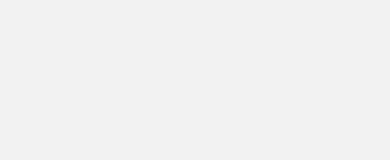
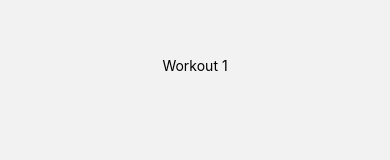
Before and after one commit to carsonkrueger/My-Projects, a React Native app in the folder GymTracker/: screen /HomeScreen in a window 390 px wide. Shown: the part 251-411 px from the top of the page. Built offline with nearby package versions, Linux system fonts and the light colour scheme.

Commit message:
working on homescreen

```diff
--- a/GymTracker/components/WorkoutComponent.js
+++ b/GymTracker/components/WorkoutComponent.js
@@ -1,20 +1,22 @@
 import React, { StyleSheet, useState } from "react-native";
 
-import {View, Text} from "react-native";
+import { View, Text } from "react-native";
 
-const WorkoutComponent = ({navigation}) => {
+const WorkoutComponent = ({ navigation }) => {
   return (
     <View style={styles.container}>
-            <Text>Workout 1</Text>
+      <Text onPress={() => navigation.navigate("WorkoutScreen")}>
+        Workout 1
+      </Text>
     </View>
-    )
-}
+  );
+};
 
 const styles = StyleSheet.create({
   container: {
     border: 1,
     padding: 15,
   },
-})
+});
 
 export default WorkoutComponent;
--- a/GymTracker/screens/HomeScreen.js
+++ b/GymTracker/screens/HomeScreen.js
@@ -12,13 +12,13 @@ import WorkoutComponent from "../components/WorkoutComponent";
 
 const Home = ({ navigation }) => {
   // [ [ NAME OF WORKOUT, NUM EXERCISES, LAST TIME DID WORKOUT ], ... ]
-  const [workoutList, setWorkoutList] = useState([]);
+  const [workoutList, setWorkoutList] = useState([["", 0, ""]]);
 
   return (
     <SafeAreaView style={styles.container}>
       <View style={styles.workoutContainer}>
         {workoutList.map((workout, i) => {
-          return <WorkoutComponent key={i} />;
+          return <WorkoutComponent key={i} navigation={navigation} />;
         })}
       </View>
 
--- a/GymTracker/screens/WorkoutScreen.js
+++ b/GymTracker/screens/WorkoutScreen.js
@@ -1,4 +1,4 @@
-import React, { useState } from "react";
+import React, { useEffect, useState } from "react";
 
 import {
   View,
@@ -14,7 +14,12 @@ import {
 import ExerciseComponent from "../components/ExerciseComponent";
 import AsyncStorage from "@react-native-async-storage/async-storage";
 
-const WorkoutScreen = () => {
+const WorkoutScreen = ({
+  navigation,
+  numWorkout,
+  workoutList,
+  setWorkoutList,
+}) => {
   const [workoutName, setWorkoutName] = useState("Workout Name");
   const [exercisesArr, setExercisesArr] = useState([["Exercise Name", 0]]);
   // Each array inside the arrays (weights & reps), represents an exercise's sets.
@@ -23,6 +28,12 @@ const WorkoutScreen = () => {
   const [isDoneArr, setIsDoneArr] = useState([[false]]);
 
   const TENTH_SECOND_MS = 50;
+
+  // useEffect(() => {
+  //   let tempWorkoutList = [...workoutList];
+  //   tempWorkoutList[numWorkout] = [workoutName, exercisesArr.length, ""];
+  //   setWorkoutList(tempWorkoutList);
+  // }, [workoutName, exercisesArr]);
 
   const AddExercise = () => {
     let tempWeights = [...weights];
@@ -167,7 +178,7 @@ const styles = StyleSheet.create({
     flex: 1,
     alignItems: "center",
     justifyContent: "center",
-    paddingTop: 30,
+    paddingTop: 70,
     paddingBottom: 300,
   },
   addExerciseText: {
```
Lines whose indentation alone changed are shown as unchanged.
